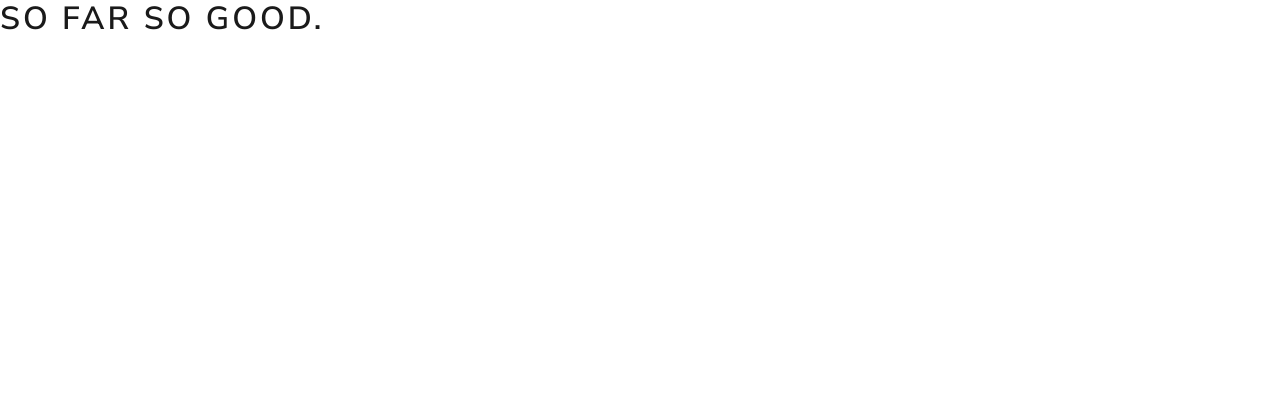
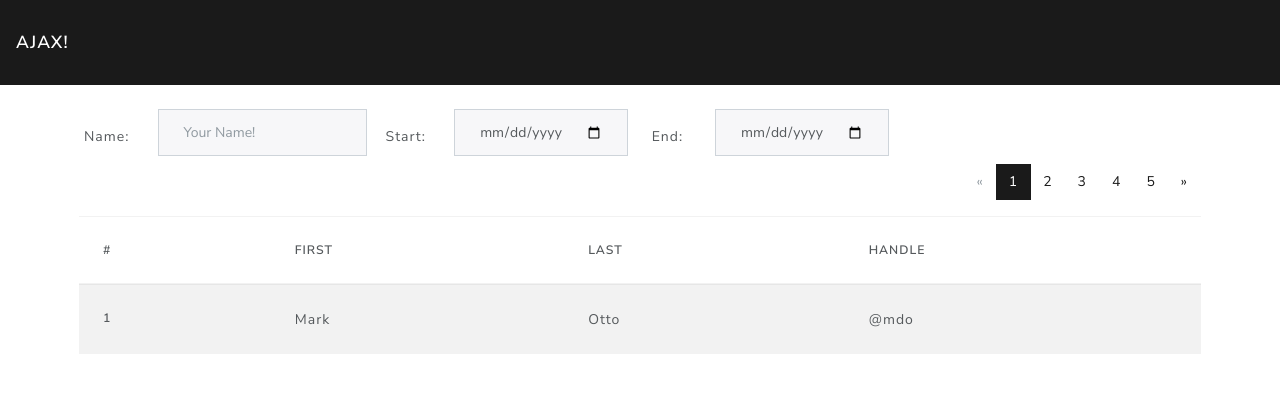
Before and after one commit to ewink1977/AJAX_List, a Django app: page / in a window 1280 px wide. Shown: the top 393 px of the page. Run offline with Django 3.2, Linux system fonts and the light colour scheme; some libraries are stand-ins or nearby versions.

Commit message:
Basics of main page laid out.

```diff
--- a/AJAXPageApp/templates/html/main.html
+++ b/AJAXPageApp/templates/html/main.html
@@ -1,4 +1,68 @@
 {% extends 'html/base.html' %}
 {% block content %}
-<h1>So far so good.</h1>
+<nav class="navbar navbar-expand-lg navbar-dark bg-primary">
+    <a class="navbar-brand" href="#">AJAX!</a>
+</nav>
+<div class="container p-4">
+    <form class="ajaxSearch form-inline">
+        <div class="form-group row">
+            <label class="col-sm-2 col-form-label" for="namefield">Name: </label>
+            <input type="text" class="form-control mb-2 mx-sm-4" id="namefield" name="namefield" placeholder="Your Name!">
+        </div>
+        <div class="form-group row">
+            <label class="col-sm-2 col-form-label" for="startdate">Start: </label>
+            <input type="date" class="form-control mb-2 mx-sm-4" id="startdate" name="startdate">
+        </div>
+        <div class="form-group row">
+            <label class="col-sm-2 col-form-label" for="enddate">End: </label>
+            <input type="date" class="form-control mb-2 mx-sm-4" id="enddate" name="enddate">
+        </div>
+    </form>
+    <div class="row justify-content-end">
+        <ul class="pagination">
+            <li class="page-item disabled">
+                <a class="page-link" href="#">&laquo;</a>
+            </li>
+            <li class="page-item active">
+                <a class="page-link" href="#">1</a>
+            </li>
+            <li class="page-item">
+                <a class="page-link" href="#">2</a>
+            </li>
+            <li class="page-item">
+                <a class="page-link" href="#">3</a>
+            </li>
+            <li class="page-item">
+                <a class="page-link" href="#">4</a>
+            </li>
+            <li class="page-item">
+                <a class="page-link" href="#">5</a>
+            </li>
+            <li class="page-item">
+                <a class="page-link" href="#">&raquo;</a>
+            </li>
+        </ul>
+    </div>
+    <div class="row">
+        <table class="table table-striped">
+            <thead>
+                <tr>
+                    <th scope="col">#</th>
+                    <th scope="col">First</th>
+                    <th scope="col">Last</th>
+                    <th scope="col">Handle</th>
+                </tr>
+            </thead>
+            <tbody>
+                <tr>
+                    <th scope="row">1</th>
+                    <td>Mark</td>
+                    <td>Otto</td>
+                    <td>@mdo</td>
+                </tr>
+            </tbody>
+        </table>
+    </div>
+</div>
+
 {% endblock content %}
```
